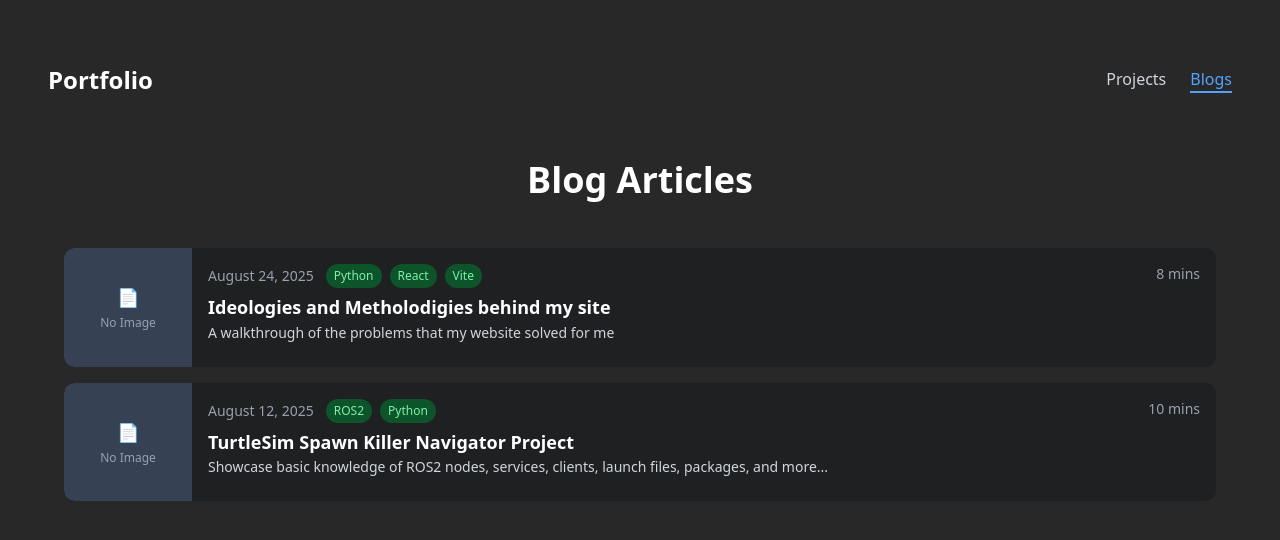
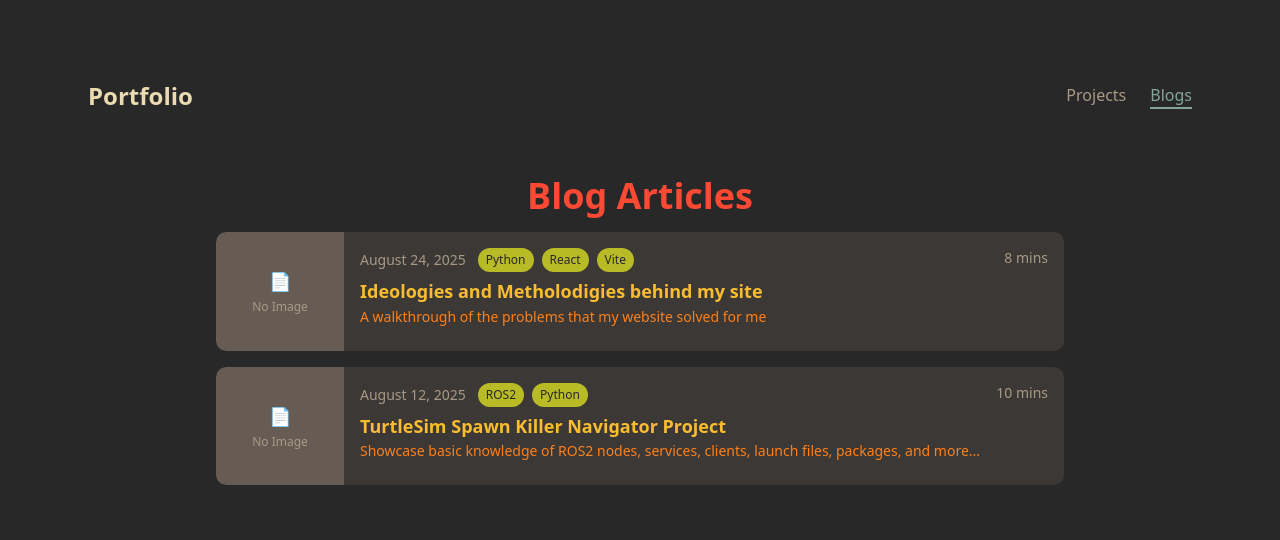
Before and after one commit to a-k-u-m-a-r/a-k-u-m-a-r.github.io, a React (Vite) app: page /#/blogs in a window 1280 px wide. Shown: the top 540 px of the page. Built offline with nearby package versions, Linux system fonts and the light colour scheme.

Commit message:
Add NavBar + Fix Stylings on Blog + Projects

```diff
--- a/src/components/Blogs.tsx
+++ b/src/components/Blogs.tsx
@@ -1,32 +1,27 @@
 import { Link } from 'react-router-dom';
 import blogsData from '../data/blogs.json';
+import { gruvboxTheme } from '../theme/gruvbox';
+import Navbar from './Navbar';
 
 const Blogs = () => {
   return (
-    <div className="min-h-screen">
-      <div className="container mx-auto px-4 py-8">
-        <nav className="flex justify-between items-center mb-16">
-          <Link to="/" className="text-2xl font-bold text-white">Portfolio</Link>
-          <div className="flex gap-6">
-            <Link
-              to="/projects"
-              className="text-gray-300 hover:text-white transition-colors"
+    <div className="min-h-screen py-12" style={{ backgroundColor: gruvboxTheme.bg0 }}>
+      <div className="max-w-6xl mx-auto px-6">
+        <Navbar />
+      </div>
+
+      <div className="max-w-4xl mx-auto px-6">
+        <div className="text-center">
+            <h1
+              className="text-4xl font-bold mb-4"
+              style={{ color: gruvboxTheme.red }}
             >
-              Projects
-            </Link>
-            <Link
-              to="/blogs"
-              className="text-blue-400 font-medium border-b-2 border-blue-400"
+              Blog Articles
+            </h1>
+            <p
+              className="text-lg max-w-2xl mx-auto"
+              style={{ color: gruvboxTheme.fg4 }}
             >
-              Blogs
-            </Link>
-          </div>
-        </nav>
-
-        <div className="max-w-6xl mx-auto">
-          <div className="text-center mb-12">
-            <h1 className="text-4xl font-bold text-white mb-4">Blog Articles</h1>
-            <p className="text-lg text-gray-300 max-w-2xl mx-auto">
               {/* Blurb explaining */}
             </p>
           </div>
@@ -37,9 +32,21 @@ const Blogs = () => {
               <Link
                 key={blog.id}
                 to={`/blog/${blog.id}`}
-                className="bg-[#1e2021] rounded-lg flex items-stretch hover:bg-[#2a2d2e] transition-colors cursor-pointer overflow-hidden"
+                className="rounded-lg flex items-stretch transition-all duration-200 cursor-pointer overflow-hidden hover:shadow-lg"
+                style={{
+                  backgroundColor: gruvboxTheme.bg1,
+                }}
+                onMouseEnter={(e) => {
+                  e.currentTarget.style.backgroundColor = gruvboxTheme.bg2;
+                }}
+                onMouseLeave={(e) => {
+                  e.currentTarget.style.backgroundColor = gruvboxTheme.bg1;
+                }}
               >
-                <div className="w-32 bg-gray-700 flex-shrink-0 flex items-center justify-center rounded-l-lg">
+                <div
+                  className="w-32 flex-shrink-0 flex items-center justify-center rounded-l-lg"
+                  style={{ backgroundColor: gruvboxTheme.bg3 }}
+                >
                   {blog.image ? (
                     <img
                       src={blog.image}
@@ -47,7 +54,7 @@ const Blogs = () => {
                       className="w-full h-full object-cover rounded-l-lg"
                     />
                   ) : (
-                    <div className="text-gray-400 text-center">
+                    <div className="text-center" style={{ color: gruvboxTheme.fg4 }}>
                       <div className="text-lg mb-1">📄</div>
                       <div className="text-xs">No Image</div>
                     </div>
@@ -57,7 +64,10 @@ const Blogs = () => {
                 <div className="flex-1 min-w-0 p-4">
                   <div className="flex justify-between items-start mb-2">
                     <div className="flex items-center gap-3">
-                      <time className="text-sm text-gray-400">
+                      <time
+                        className="text-sm"
+                        style={{ color: gruvboxTheme.fg4 }}
+                      >
                         {new Date(blog.date).toLocaleDateString('en-US', {
                           year: 'numeric',
                           month: 'long',
@@ -68,41 +78,45 @@ const Blogs = () => {
                         {blog.tags.map((tag) => (
                           <span
                             key={tag}
-                            className="bg-green-900 text-green-300 text-xs px-2 py-1 rounded-full"
+                            className="text-xs px-2 py-1 rounded-full"
+                            style={{
+                              backgroundColor: gruvboxTheme.green,
+                              color: gruvboxTheme.bg0
+                            }}
                           >
                             {tag}
                           </span>
                         ))}
                       </div>
                     </div>
-                    <span className="text-sm text-gray-400">{blog.readTime}</span>
+                    <span
+                      className="text-sm"
+                      style={{ color: gruvboxTheme.fg4 }}
+                    >
+                      {blog.readTime}
+                    </span>
                   </div>
 
-                  <h3 className="text-lg font-bold text-white mb-1 leading-tight text-left">
+                  <h3
+                    className="text-lg font-bold mb-1 leading-tight text-left"
+                    style={{ color: gruvboxTheme.yellow }}
+                  >
                     {blog.title}
                   </h3>
 
-                  <p className="text-gray-300 text-sm mb-2 line-clamp-2 text-left">
+                  <p
+                    className="text-sm mb-2 line-clamp-2 text-left"
+                    style={{ color: gruvboxTheme.orange }}
+                  >
                     {blog.excerpt}
                   </p>
-
-                  {/* <div className="flex flex-wrap gap-2">
-                    {blog.tags.map((tag) => (
-                      <span
-                        key={tag}
-                        className="bg-green-900 text-green-300 text-xs px-2 py-1 rounded-full"
-                      >
-                        {tag}
-                      </span>
-                    ))}
-                  </div> */}
                 </div>
               </Link>
             ))}
           </div>
         </div>
       </div>
-    </div>
+
   );
 };
 
--- a/src/components/Home.tsx
+++ b/src/components/Home.tsx
@@ -1,39 +1,34 @@
 import { Link } from 'react-router-dom';
+import { gruvboxTheme } from '../theme/gruvbox';
+import Navbar from './Navbar';
 
 const Home = () => {
   return (
-    <div className="min-h-screen">
-      <div className="container mx-auto px-4 py-8">
-        <nav className="flex justify-between items-center mb-16">
-          <h1 className="text-2xl font-bold text-white">Portfolio</h1>
-          <div className="flex gap-6">
-            <Link
-              to="/projects"
-              className="text-gray-300 hover:text-white transition-colors"
-            >
-              Projects
-            </Link>
-            <Link
-              to="/blogs"
-              className="text-gray-300 hover:text-white transition-colors"
-            >
-              Blogs
-            </Link>
-          </div>
-        </nav>
+    <div className="min-h-screen py-12" style={{ backgroundColor: gruvboxTheme.bg0 }}>
+      <div className="max-w-6xl mx-auto px-6">
+        <Navbar />
 
         <div className="grid lg:grid-cols-2 gap-12 items-center min-h-[70vh]">
           <div className="space-y-6">
             <div className="space-y-4">
-              <h2 className="text-5xl font-bold text-white leading-tight">
-                Hi, I'm <span style={{ color: "#fb4934" }}>Akshay Kumar</span>
+              <h2
+                className="text-5xl font-bold leading-tight"
+                style={{ color: gruvboxTheme.fg1 }}
+              >
+                Hi, I'm <span style={{ color: gruvboxTheme.red }}>Akshay Kumar</span>
               </h2>
-              <h3 className="text-2xl text-gray-300">
+              <h3
+                className="text-2xl"
+                style={{ color: gruvboxTheme.fg3 }}
+              >
                 Aspiring Robotics Engineer
               </h3>
             </div>
 
-            <p className="text-lg text-gray-300 leading-relaxed">
+            <p
+              className="text-lg leading-relaxed"
+              style={{ color: gruvboxTheme.fg3 }}
+            >
               This website is to serve as digital representation of all the work I completed, projects in progress, and things I want to blog about. ALSO, its IN PROGRESS atm.
             </p>
 
@@ -54,8 +49,14 @@ const Home = () => {
           </div>
 
           <div className="flex justify-center lg:justify-end">
-            <div className="w-80 h-80 bg-gray-800 rounded-2xl flex items-center justify-center border-2 border-gray-700 shadow-xl">
-              <div className="text-center text-gray-400">
+            <div
+              className="w-80 h-80 rounded-2xl flex items-center justify-center border-2 shadow-xl"
+              style={{
+                backgroundColor: gruvboxTheme.bg1,
+                borderColor: gruvboxTheme.bg3
+              }}
+            >
+              <div className="text-center" style={{ color: gruvboxTheme.fg4 }}>
                 <svg
                   className="w-20 h-20 mx-auto mb-4"
                   fill="none"
--- /dev/null
+++ b/src/components/Navbar.tsx
@@ -0,0 +1,48 @@
+import { Link, useLocation } from 'react-router-dom';
+import { gruvboxTheme } from '../theme/gruvbox';
+
+interface NavbarProps {
+  className?: string;
+}
+
+const Navbar: React.FC<NavbarProps> = ({ className = "" }) => {
+  const location = useLocation();
+
+  const navItems = [
+    { path: '/projects', label: 'Projects' },
+    { path: '/blogs', label: 'Blogs' },
+  ];
+
+  const isActive = (path: string) => location.pathname === path;
+
+  return (
+    <nav className={`flex justify-between items-center mb-16 ${className}`}>
+      <Link
+        to="/"
+        className="text-2xl font-bold transition-colors hover:opacity-80"
+        style={{ color: gruvboxTheme.fg1 }}
+      >
+        Portfolio
+      </Link>
+      <div className="flex gap-6">
+        {navItems.map((item) => (
+          <Link
+            key={item.path}
+            to={item.path}
+            className={`transition-colors hover:opacity-80 ${
+              isActive(item.path) ? 'font-medium border-b-2' : ''
+            }`}
+            style={{
+              color: isActive(item.path) ? gruvboxTheme.blue : gruvboxTheme.fg4,
+              borderColor: isActive(item.path) ? gruvboxTheme.blue : 'transparent',
+            }}
+          >
+            {item.label}
+          </Link>
+        ))}
+      </div>
+    </nav>
+  );
+};
+
+export default Navbar;
--- a/src/components/Projects.tsx
+++ b/src/components/Projects.tsx
@@ -1,36 +1,35 @@
 import { Link } from 'react-router-dom';
 import { Card, CardContent, CardDescription, CardFooter, CardHeader, CardTitle } from '@/components/ui/card';
 import projectsData from '../data/projects.json';
+import { gruvboxTheme } from '../theme/gruvbox';
+import Navbar from './Navbar';
 
 const Projects = () => {
   return (
-    <div className="min-h-screen">
-      <div className="container mx-auto px-4 py-8">
-        <nav className="flex justify-between items-center mb-16">
-          <Link to="/" className="text-2xl font-bold text-white">Portfolio</Link>
-          <div className="flex gap-6">
-            <Link
-              to="/projects"
-              className="text-blue-400 font-medium border-b-2 border-blue-400"
+    <div className="min-h-screen py-12" style={{ backgroundColor: gruvboxTheme.bg0 }}>
+      <div className="max-w-6xl mx-auto px-6">
+        <Navbar />
+      </div>
+
+      <div className="max-w-4xl mx-auto px-6">
+        <div
+          className="rounded-xl p-8 mb-8"
+        >
+          <div className="text-center">
+            <h1
+              className="text-4xl font-bold mb-4"
+              style={{ color: gruvboxTheme.red }}
             >
-              Projects
-            </Link>
-            <Link
-              to="/blogs"
-              className="text-gray-300 hover:text-white transition-colors"
+              My Projects
+            </h1>
+            <p
+              className="text-lg max-w-2xl mx-auto"
+              style={{ color: gruvboxTheme.fg4 }}
             >
-              Blogs
-            </Link>
-          </div>
-        </nav>
-
-        <div className="max-w-6xl mx-auto">
-          <div className="text-center mb-12">
-            <h1 className="text-4xl font-bold text-white mb-4">My Projects</h1>
-            <p className="text-lg text-gray-300 max-w-2xl mx-auto">
               COMING SOON! IN THE MEAN TIME CHECKOUT BLOGS !!!
             </p>
           </div>
+        </div>
 
           {/* Create a separate branch to handle project creation */}
           {/* <div className="grid md:grid-cols-2 lg:grid-cols-3 gap-8">
@@ -85,7 +84,6 @@ const Projects = () => {
           </div> */}
         </div>
       </div>
-    </div>
   );
 };
 
--- /dev/null
+++ b/src/theme/gruvbox.ts
@@ -0,0 +1,52 @@
+// Gruvbox Dark theme colors
+export const gruvboxTheme = {
+  // Background colors
+  bg0: '#282828',
+  bg1: '#3c3836',
+  bg2: '#504945',
+  bg3: '#665c54',
+  bg4: '#7c6f64',
+
+  // Foreground colors
+  fg0: '#fbf1c7',
+  fg1: '#ebdbb2',
+  fg2: '#d5c4a1',
+  fg3: '#bdae93',
+  fg4: '#a89984',
+
+  // Accent colors
+  red: '#fb4934',
+  green: '#b8bb26',
+  yellow: '#fabd2f',
+  blue: '#83a598',
+  purple: '#d3869b',
+  aqua: '#8ec07c',
+  orange: '#fe8019',
+
+  // Neutral colors
+  gray: '#928374',
+  darkGray: '#1d2021',
+  lightGray: '#a89984',
+} as const;
+
+// CSS custom properties for dynamic theming
+export const gruvboxCSSVars = {
+  '--bg-primary': gruvboxTheme.bg0,
+  '--bg-secondary': gruvboxTheme.bg1,
+  '--bg-tertiary': gruvboxTheme.bg2,
+  '--text-primary': gruvboxTheme.fg1,
+  '--text-secondary': gruvboxTheme.fg4,
+  '--text-muted': gruvboxTheme.gray,
+  '--accent-primary': gruvboxTheme.blue,
+  '--accent-secondary': gruvboxTheme.yellow,
+  '--accent-success': gruvboxTheme.green,
+  '--accent-warning': gruvboxTheme.orange,
+  '--accent-error': gruvboxTheme.red,
+} as const;
+
+// Helper function to apply theme
+export const applyGruvboxTheme = (element: HTMLElement) => {
+  Object.entries(gruvboxCSSVars).forEach(([property, value]) => {
+    element.style.setProperty(property, value);
+  });
+};
```
Also changed, not shown: src/components/BlogDetail.tsx (+18 -8 lines).
